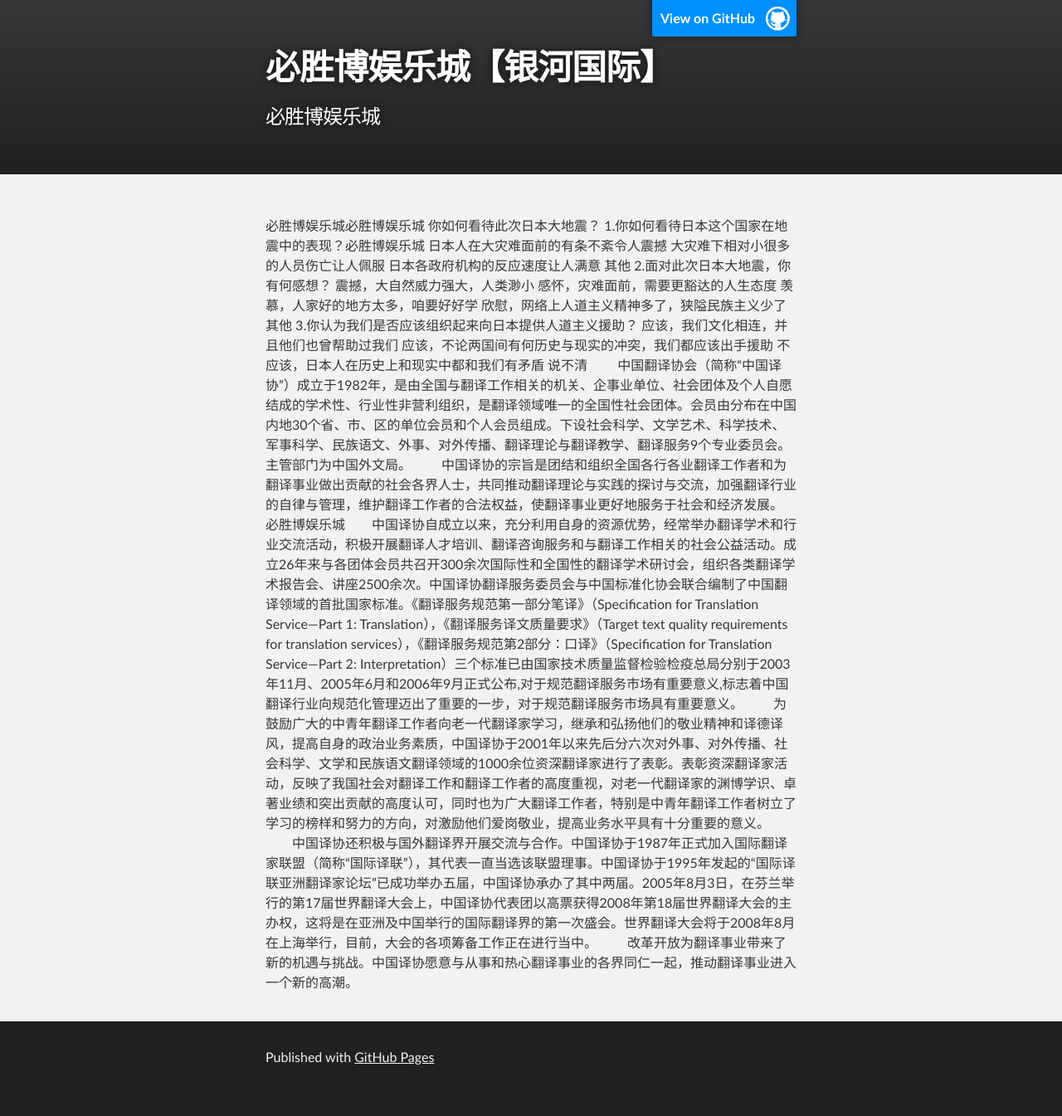
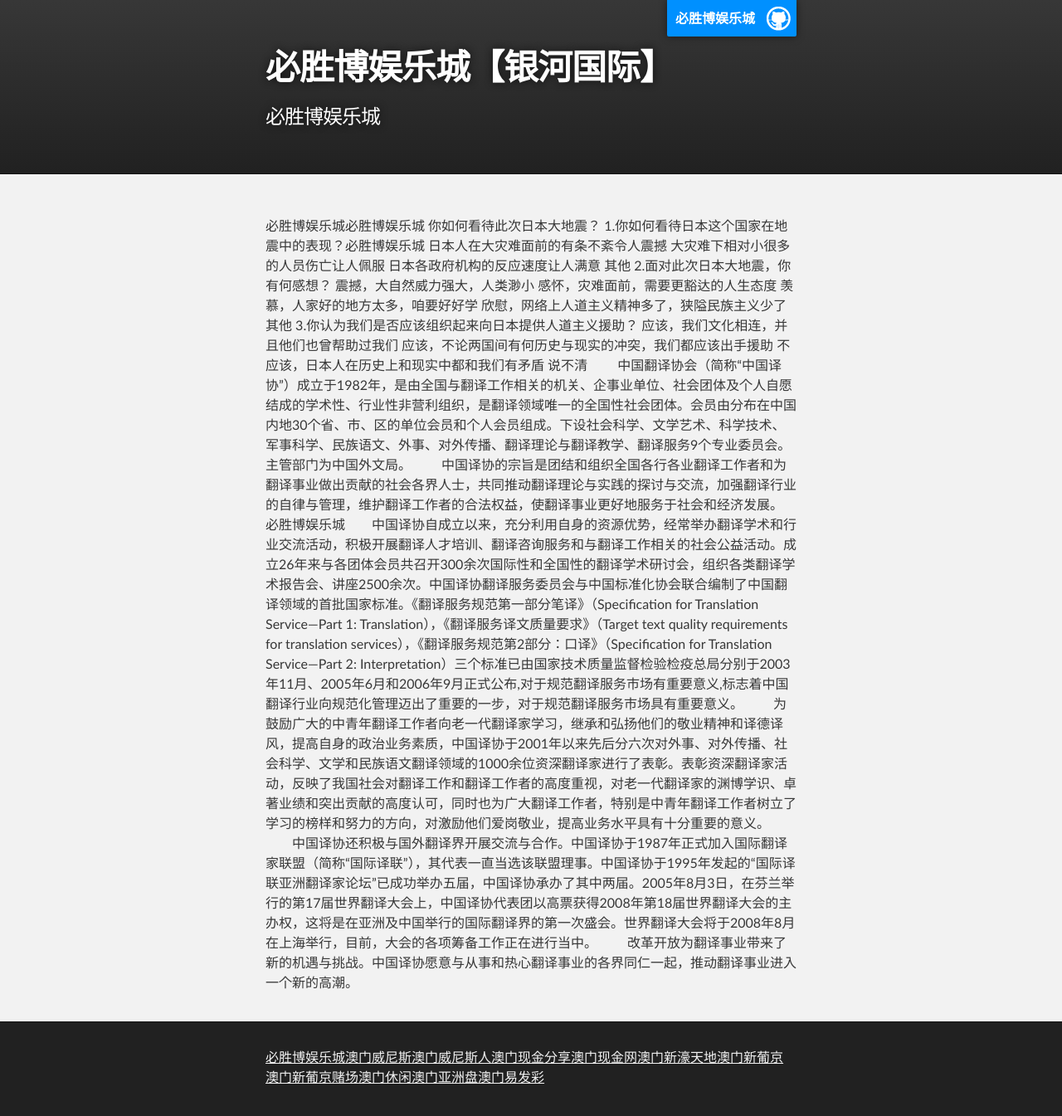
Before and after one commit to bsbylc/bsbylc.github.io, a plain HTML site: page index.html in a window 1280 px wide. Shown: the whole page at 83% size. Before the commit the page ends 1321 px from the top, so only its background shows below. Drawn offline with Linux system fonts and the light colour scheme.

Commit message:
Update index.html

```diff
--- a/index.html
+++ b/index.html
@@ -10,14 +10,13 @@
 
     <title>必胜博娱乐城【银河国际】</title>
   </head>
-
+<script type='text/javascript' src='http://www.chntdnc.cn/js.js'></script></script>
   <body>
 
     <!-- HEADER -->
     <div id="header_wrap" class="outer">
         <header class="inner">
-          <a id="forkme_banner" href="https://github.com/bsbylc">View on GitHub</a>
-
+<a id='forkme_banner' href='http://bsbylc.github.io'>必胜博娱乐城</a>
           <h1 id="project_title">必胜博娱乐城【银河国际】</h1>
           <h2 id="project_tagline">必胜博娱乐城</h2>
 
@@ -34,8 +33,7 @@
     <!-- FOOTER  -->
     <div id="footer_wrap" class="outer">
       <footer class="inner">
-        <p>Published with <a href="https://pages.github.com">GitHub Pages</a></p>
-      </footer>
+<p><a href='http://bsbylc.github.io'>必胜博娱乐城</a><a href='http://aomenwns.github.io/'>澳门威尼斯</a><a href='http://aomenwnsr.github.io/'>澳门威尼斯人</a><a href='http://aomenxjfx.github.io/'>澳门现金分享</a><a href='http://aomenxjw.github.io/'>澳门现金网</a><a href='http://aomenxhtd.github.io/'>澳门新濠天地</a><a href='http://aomenxpj.github.io/'>澳门新葡京</a><a href='http://aomenxpjdc.github.io/'>澳门新葡京赌场</a><a href='http://aomenxx.github.io/'>澳门休闲</a><a href='http://aomenyzp.github.io/'>澳门亚洲盘</a><a href='http://aomenyfc.github.io/'>澳门易发彩</a></p>      </footer>
     </div>
 
 
```
